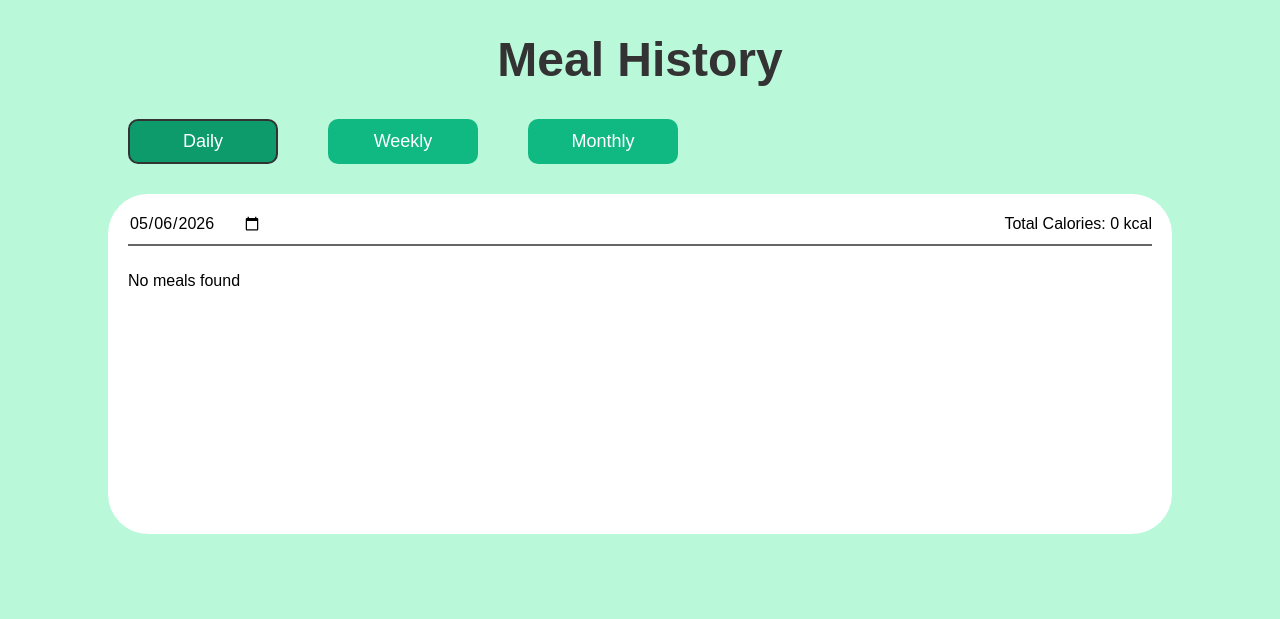
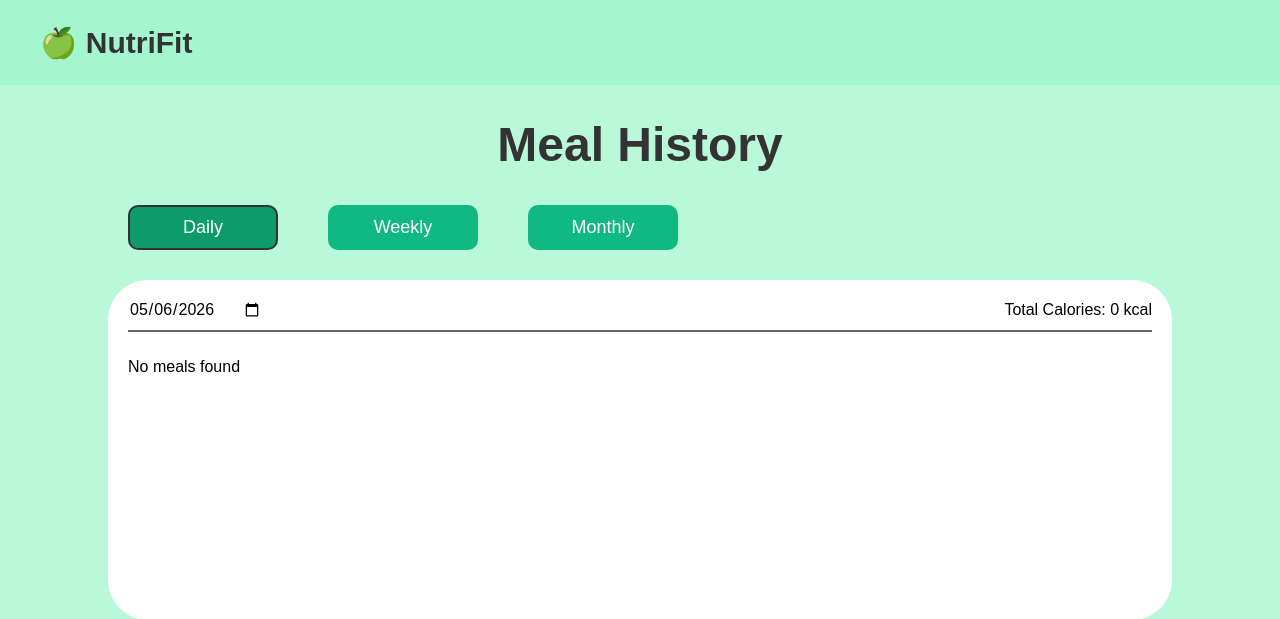
Before and after one commit to ThoJiaJun/NutriFit-Food-Image-Recognition-and-Calorie-Estimation-System, a Flask app: page /history in a window 1280 px wide. Shown: the top 619 px of the page. Run offline with Flask 3, Linux system fonts and the light colour scheme; a user stored in the database is signed in; data comes from the database, SQL or seed files in the repository; data that the repository does not hold is empty; parts of the project's set-up code (start-up, migrations or seed data) failed here and were passed over.

Commit message:
Added navbar

```diff
--- a/templates/history_page.html
+++ b/templates/history_page.html
@@ -4,8 +4,7 @@
     <meta charset="UTF-8">
     <meta name="viewport" content="width=device-width, initial-scale=1.0">
     <title>Document</title>
-</head>
-<body>
+
     <style>
         body{
             margin: 0;
@@ -15,6 +14,29 @@
             font-family: Arial, sans-serif;
             background-color: #baf8da;
             height: 100vh;
+        }
+
+        .navbar{
+            width: 100%;
+            background-color: #a3f6ce;
+            position: sticky;
+            top: 0;
+            display: flex;
+            justify-content: space-between;
+            align-items: center;
+            padding: 5px 40px;
+            box-sizing: border-box;
+        }
+
+        .navbar a{
+            text-decoration: none;
+            color: inherit;
+        }
+
+        .logo{
+            font-size: 30px;
+            font-weight: bold;
+            cursor: pointer;
         }
 
         h1{
@@ -136,6 +158,11 @@
             gap: 40px;
         }
     </style>
+</head>
+<body>
+    <div class = "navbar">
+        <a href = "/dashboard"><h1 title = "Back to Dashboard" class = "logo">🍏 NutriFit</h1></a>
+    </div>
 
     <h1>Meal History</h1>
 
```
Also changed, not shown: templates/result_page.html (+31 -5 lines), templates/upload_page.html (+27 -0 lines).
